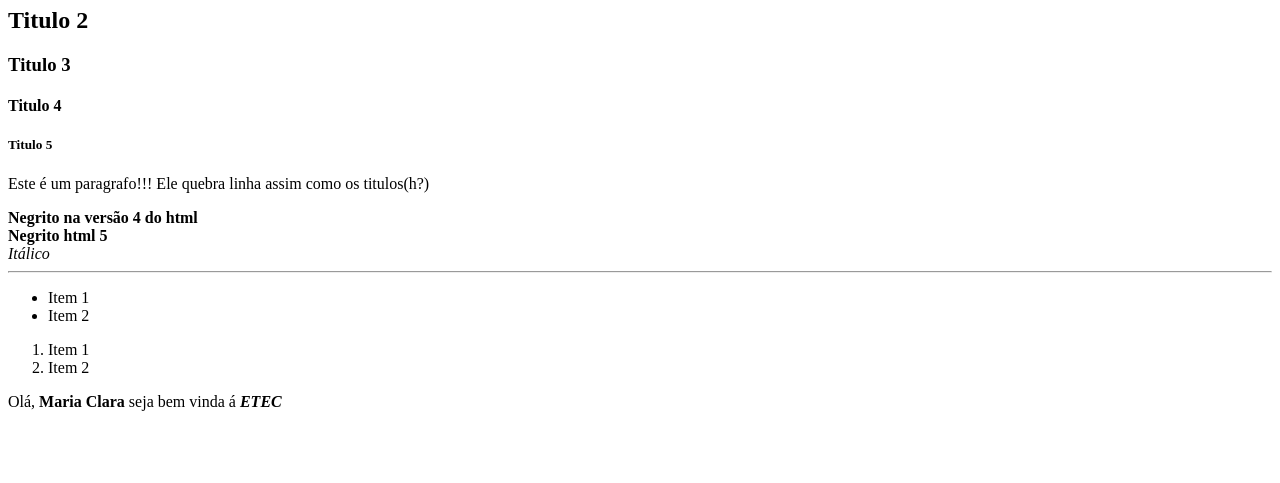
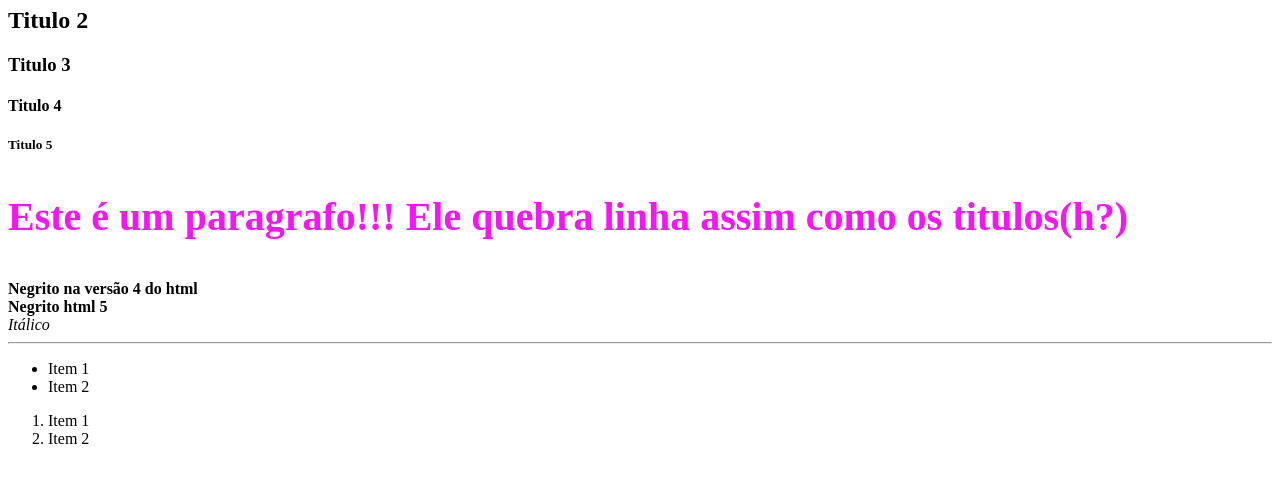
Before and after one commit to maclacantizano/AulasPWI, a plain HTML site: page Aula/aula20022020/Index.html in a window 1280 px wide. Shown: the part 73-556 px from the top of the page. Drawn offline with Linux system fonts and the light colour scheme.

Commit message:
Adicionado CSS

```diff
--- a/Aula/aula20022020/Index.html
+++ b/Aula/aula20022020/Index.html
@@ -1,7 +1,15 @@
 <!DOCTYPE html>
 <html>
     <head>
-        <title>minha primeira página</title>
+        <title>maria clara linda</title>
+
+        <style>
+            p {
+                color: #fa12fa;
+                font-size: 30pt;
+                font-weight: bold;
+            }
+            </style>
     </head>
     <body>
         <h1>Titulo</h1>
```
